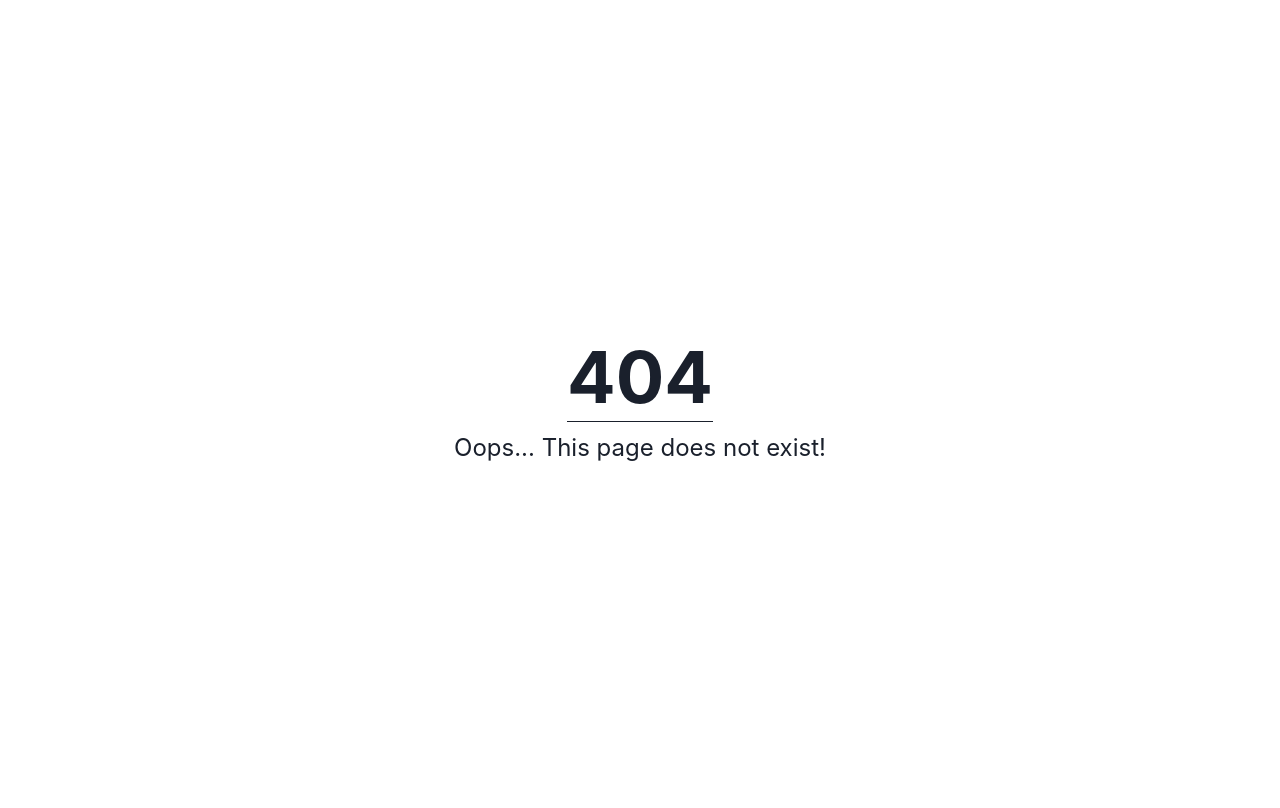
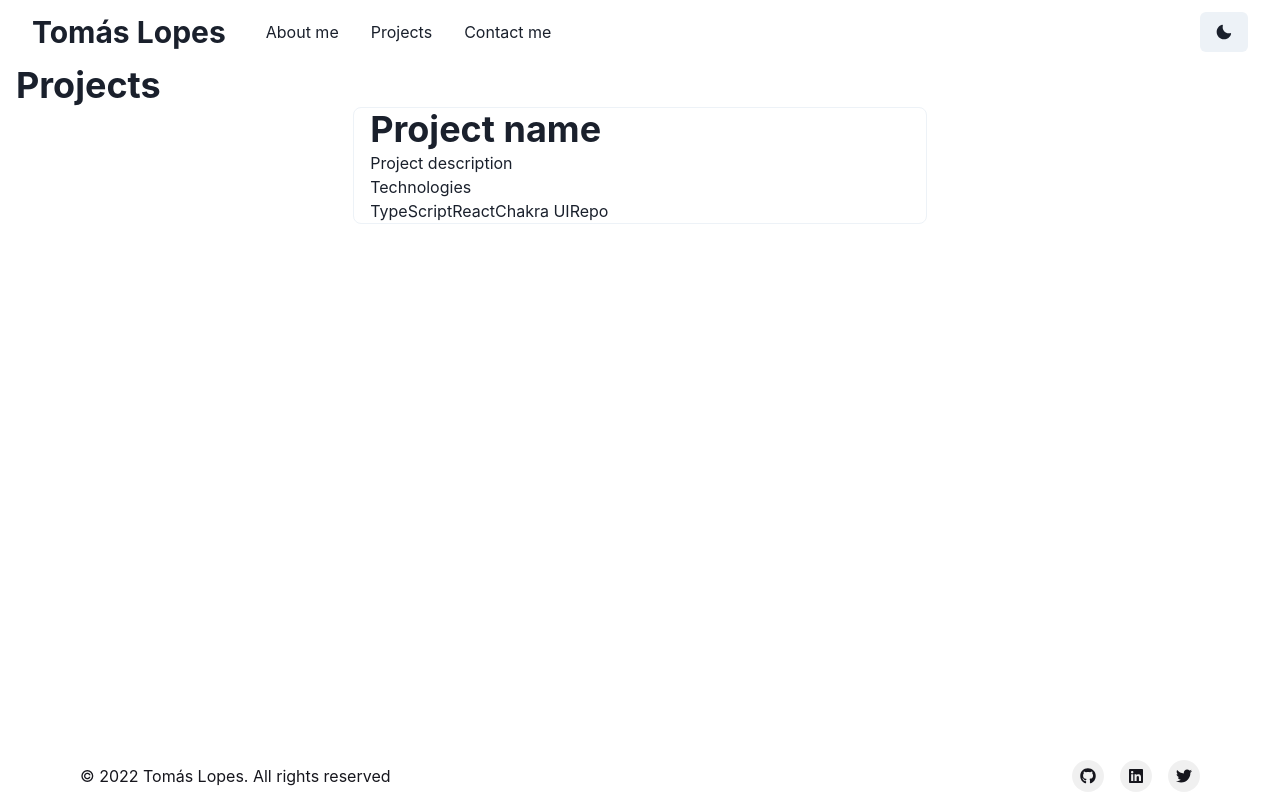
Before and after one commit to tomasflopes/tomasflopes.github.io, a Next.js app: page /projects in a window 1280 px wide. Before the commit this address had no page. Built offline with nearby package versions, Linux system fonts and the light colour scheme.

Commit message:
feat: added back to hero action to navbar

```diff
--- a/src/components/Navbar.tsx
+++ b/src/components/Navbar.tsx
@@ -54,9 +54,11 @@ export default function Nav() {
         justifyContent={"space-between"}
       >
         <HStack spacing={8} alignItems={"center"}>
-          <Heading as="h1" size="lg" noOfLines={1}>
-            Tomás Lopes
-          </Heading>
+          <Link href="/" _hover={{ textDecor: "none" }}>
+            <Heading as="h1" size="lg" noOfLines={1}>
+              Tomás Lopes
+            </Heading>
+          </Link>
           <HStack
             as={"nav"}
             spacing={4}
--- a/src/pages/404.tsx
+++ b/src/pages/404.tsx
@@ -1,8 +1,13 @@
 import { Flex, Heading, Text } from "@chakra-ui/react";
 import type { NextPage } from "next";
+import Head from "next/head";
 
 const NotFound: NextPage = () => {
   return (
+    <>
+      <Head>
+        <title>404. Not Found</title>
+      </Head>
       <Flex
         alignItems={"center"}
         justifyContent={"center"}
@@ -15,6 +20,7 @@ const NotFound: NextPage = () => {
         </Heading>
         <Text fontSize="2xl">Oops... This page does not exist!</Text>
       </Flex>
+    </>
   );
 };
 
--- /dev/null
+++ b/src/pages/projects.tsx
@@ -0,0 +1,50 @@
+import { Container, Heading } from "@chakra-ui/react";
+import Head from "next/head";
+import React from "react";
+import Footer from "../components/Footer";
+import Navbar from "../components/Navbar";
+
+const Projects: React.FC = () => {
+  return (
+    <>
+      <Head>
+        <title>Tomás Lopes. Projects</title>
+      </Head>
+      <Container minH="93vh" minW="100vw">
+        <Navbar />
+        <Heading>Projects</Heading>
+        <Container width="container.xl">
+          <Container
+            border="1px solid"
+            borderColor={"gray.100"}
+            borderRadius="lg"
+          >
+            <Heading>Project name</Heading>
+            <p>Project description</p>
+            <span>
+              Technologies
+              <br />
+              <span>
+                <a href="https://www.typescriptlang.org/">
+                  TypeScript
+                </a>
+              </span>
+              <span>
+                <a href="https://www.typescriptlang.org/">React</a>
+              </span>
+              <span>
+                <a href="https://www.typescriptlang.org/">
+                  Chakra UI
+                </a>
+              </span>
+            </span>
+            <a href="#">Repo</a>
+          </Container>
+        </Container>
+      </Container>
+      <Footer />
+    </>
+  );
+};
+
+export default Projects;
```
Lines whose indentation alone changed are shown as unchanged.
